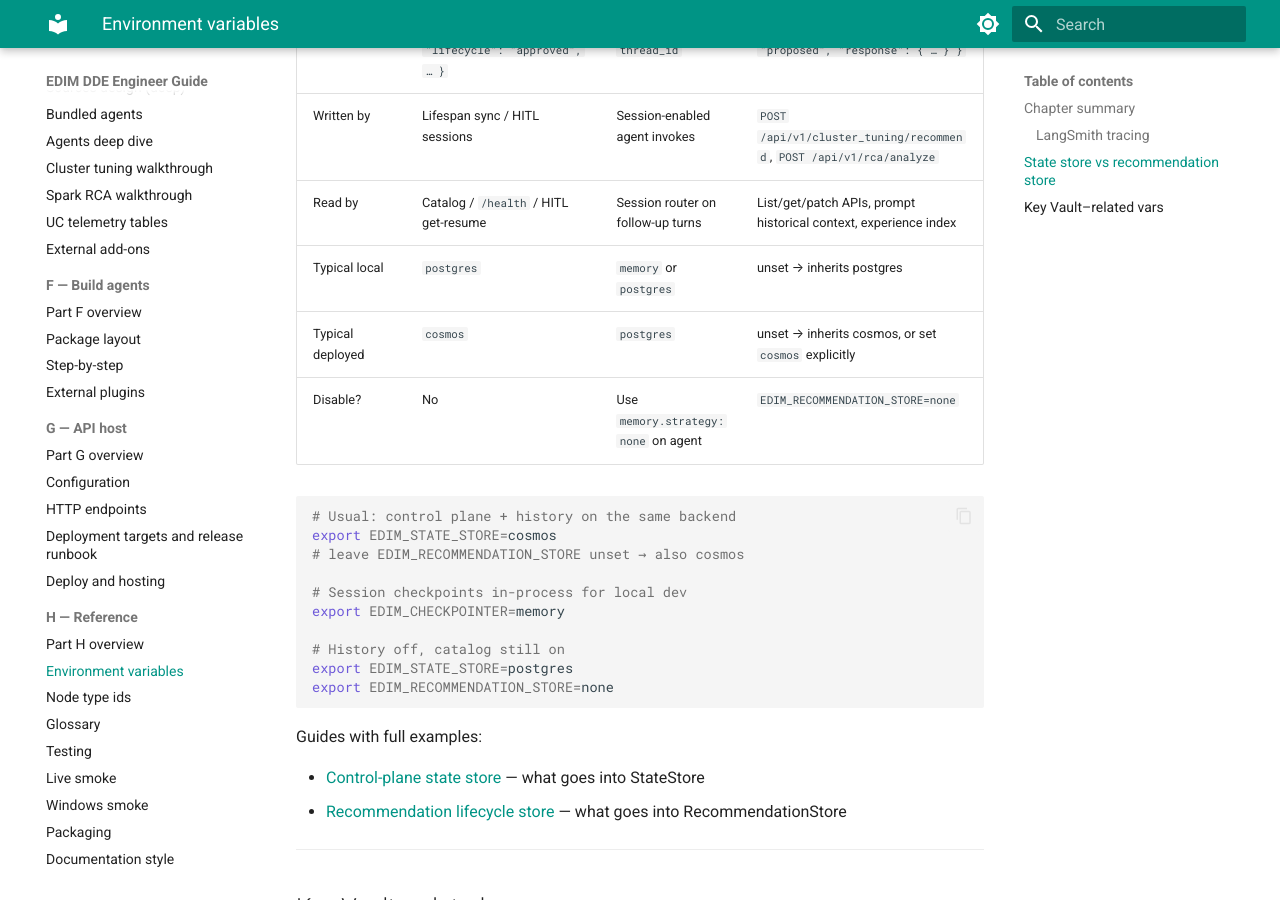
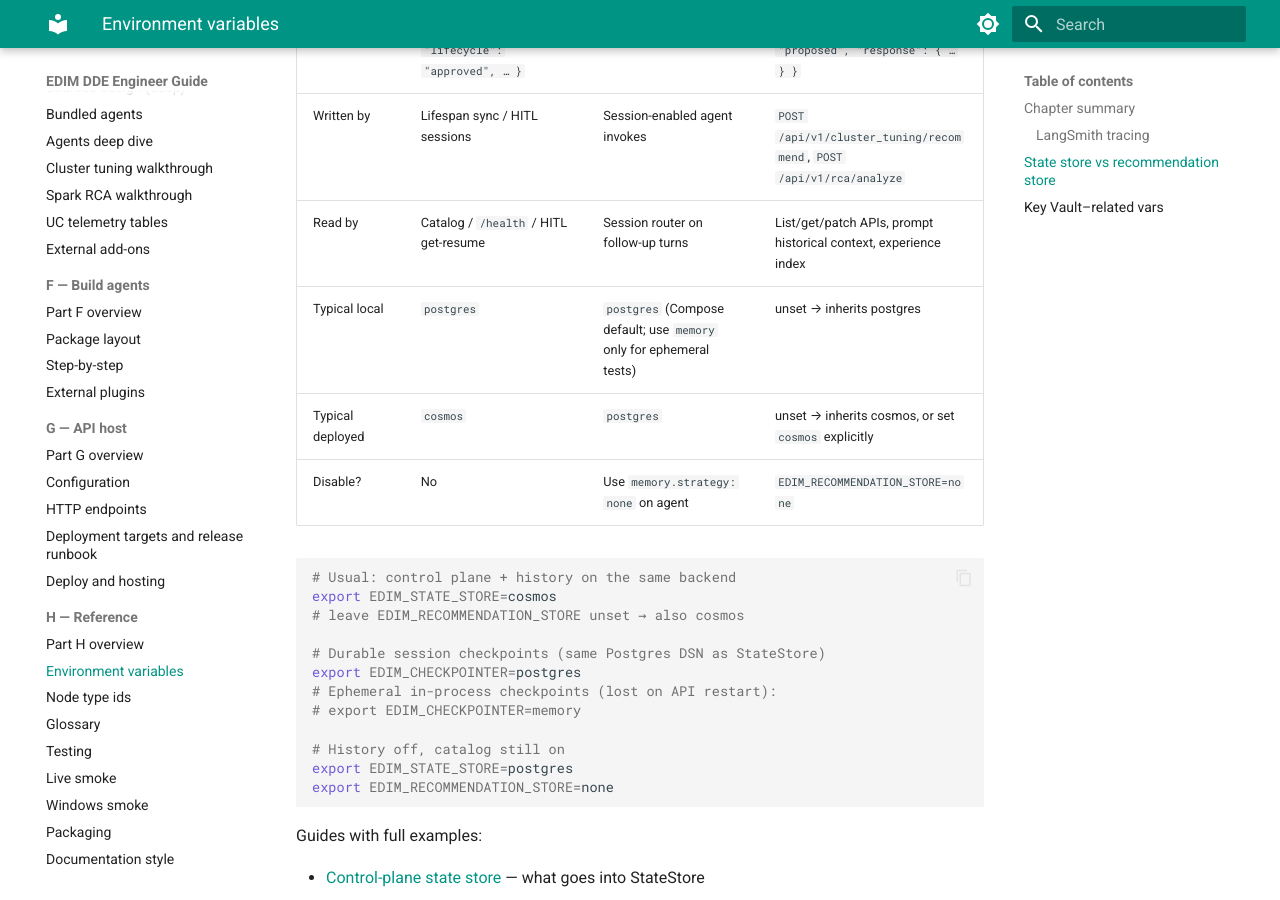
Before and after one commit to sabbineni07/edim-dde-domain, an MkDocs documentation site: the page built from docs/reference/env-vars.md, in a window 1280 px wide and 900 px high, scrolled down 4271 px. Built offline with MkDocs 1.6.1 and Material for MkDocs 9.7.7, drawn with Linux system fonts in a browser that asks for light colours; some of the changed text lies outside the part shown.

Commit message:
LangChain Memory Implementation 2 pool-based PostgresSaver

```diff
--- a/docs/reference/env-vars.md
+++ b/docs/reference/env-vars.md
@@ -19,7 +19,7 @@ Lookup catalog of **`EDIM_*`**, Databricks, Azure, and plane configuration varia
 | `EDIM_MLFLOW_EXPERIMENT` | MLflow provider | Experiment name (default `edim-dde`) |
 | `MLFLOW_TRACKING_URI` | MLflow | Tracking server / Databricks URI when using MLflow |
 | `EDIM_STATE_STORE` | API lifespan / AI | **Control plane** backend: `memory` \| `postgres` \| `cosmos` \| `redis` (default `memory`). Holds agent catalog, sessions, audit — see [§ State vs recommendation stores](#state-store-vs-recommendation-store) |
-| `EDIM_CHECKPOINTER` | API lifespan / AI | LangGraph session checkpoints for multi-turn analysis: `memory` \| `postgres` (default `memory`) |
+| `EDIM_CHECKPOINTER` | API lifespan / AI | LangGraph session checkpoints for multi-turn analysis: `memory` \| `postgres` (Compose / recommended local default `postgres`; process default `memory` if unset) |
 | `EDIM_RECOMMENDATION_STORE` | API lifespan / AI | **Product history** backend: `none` \| `memory` \| `postgres` \| `cosmos` \| `redis` \| `auto` (default **inherits** `EDIM_STATE_STORE`). Holds tuning/RCA recommendation rows + status |
 | `EDIM_DATABASE_URL` | Postgres stores | e.g. `postgresql://edim:edim@localhost:5432/edim` (StateStore + RecommendationStore + checkpointer when selected) |
 | `EDIM_COSMOS_ENDPOINT` | Cosmos store | Cosmos account URI |
@@ -107,7 +107,7 @@ EDIM_RECOMMENDATION_STORE →  recommend / RCA history rows  (product history)
 | Example contents | `{ "agent_id": "cluster_tuning", "lifecycle": "approved", … }` | Checkpoint blob keyed by `thread_id` | `{ "recommendation_id": "…", "job_id": "123", "status": "proposed", "response": { … } }` |
 | Written by | Lifespan sync / HITL sessions | Session-enabled agent invokes | `POST /api/v1/cluster_tuning/recommend`, `POST /api/v1/rca/analyze` |
 | Read by | Catalog / `/health` / HITL get-resume | Session router on follow-up turns | List/get/patch APIs, prompt historical context, experience index |
-| Typical local | `postgres` | `memory` or `postgres` | unset → inherits postgres |
+| Typical local | `postgres` | `postgres` (Compose default; use `memory` only for ephemeral tests) | unset → inherits postgres |
 | Typical deployed | `cosmos` | `postgres` | unset → inherits cosmos, or set `cosmos` explicitly |
 | Disable? | No | Use `memory.strategy: none` on agent | `EDIM_RECOMMENDATION_STORE=none` |
 
@@ -116,8 +116,10 @@ EDIM_RECOMMENDATION_STORE →  recommend / RCA history rows  (product history)
 export EDIM_STATE_STORE=cosmos
 # leave EDIM_RECOMMENDATION_STORE unset → also cosmos
 
-# Session checkpoints in-process for local dev
-export EDIM_CHECKPOINTER=memory
+# Durable session checkpoints (same Postgres DSN as StateStore)
+export EDIM_CHECKPOINTER=postgres
+# Ephemeral in-process checkpoints (lost on API restart):
+# export EDIM_CHECKPOINTER=memory
 
 # History off, catalog still on
 export EDIM_STATE_STORE=postgres
--- a/requirements.txt
+++ b/requirements.txt
@@ -1,8 +1,12 @@
 # Domain package. Install framework + optional Databricks SQL + Foundry LLM:
--e ../edim-dde-ai[azure-search,cosmos]
+-e ../edim-dde-ai[azure-search,cosmos,postgres]
 pydantic>=2.0
 pydantic-settings>=2.0
 PyYAML>=6
 databricks-sql-connector>=3.0.1
 azure-identity>=1.15
 openai>=1.40
+# Explicit pins for StateStore / checkpointer host-run (also via edim-dde-ai[postgres])
+psycopg[binary]>=3.1
+psycopg-pool>=3.2
+langgraph-checkpoint-postgres>=2.0
```
Also changed, not shown: docs/framework/yaml-schema.md (+2 -1 lines), docs/platform/state-store.md (+2 -1 lines), 1 other file.
